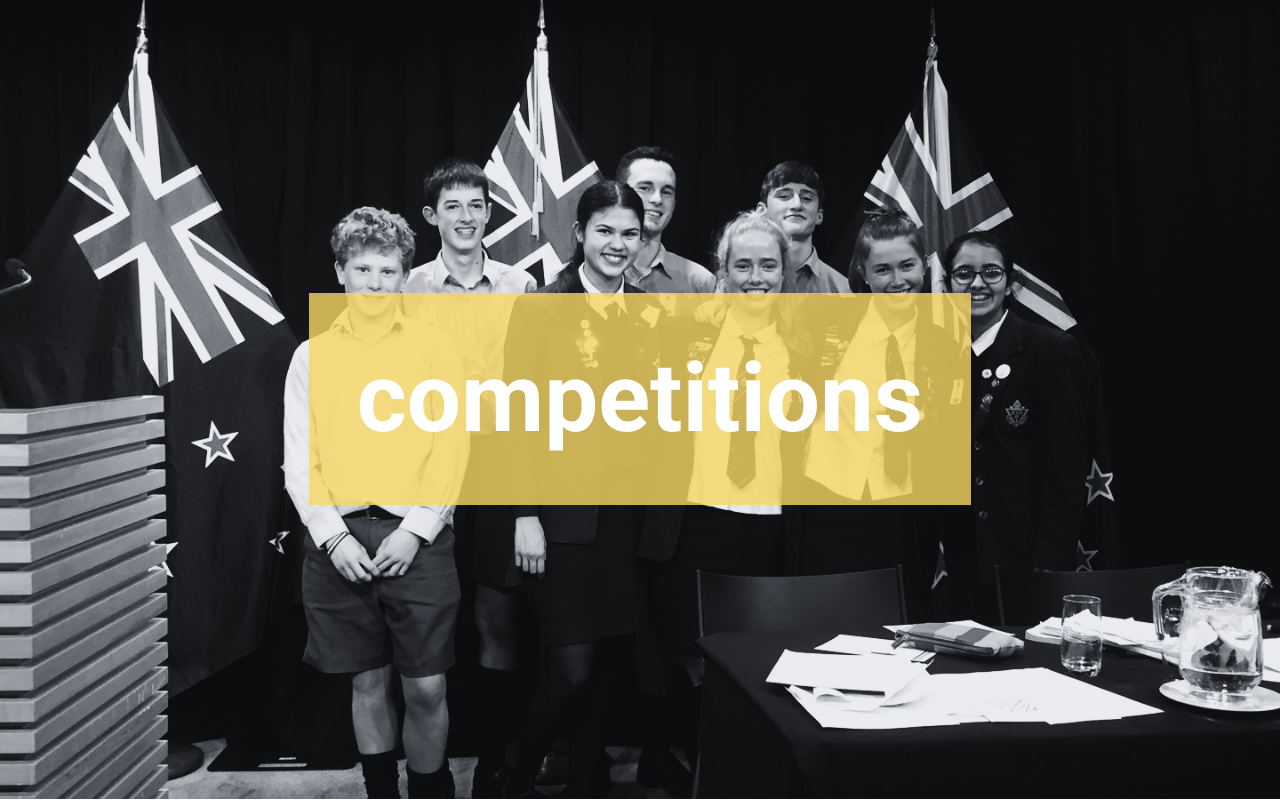
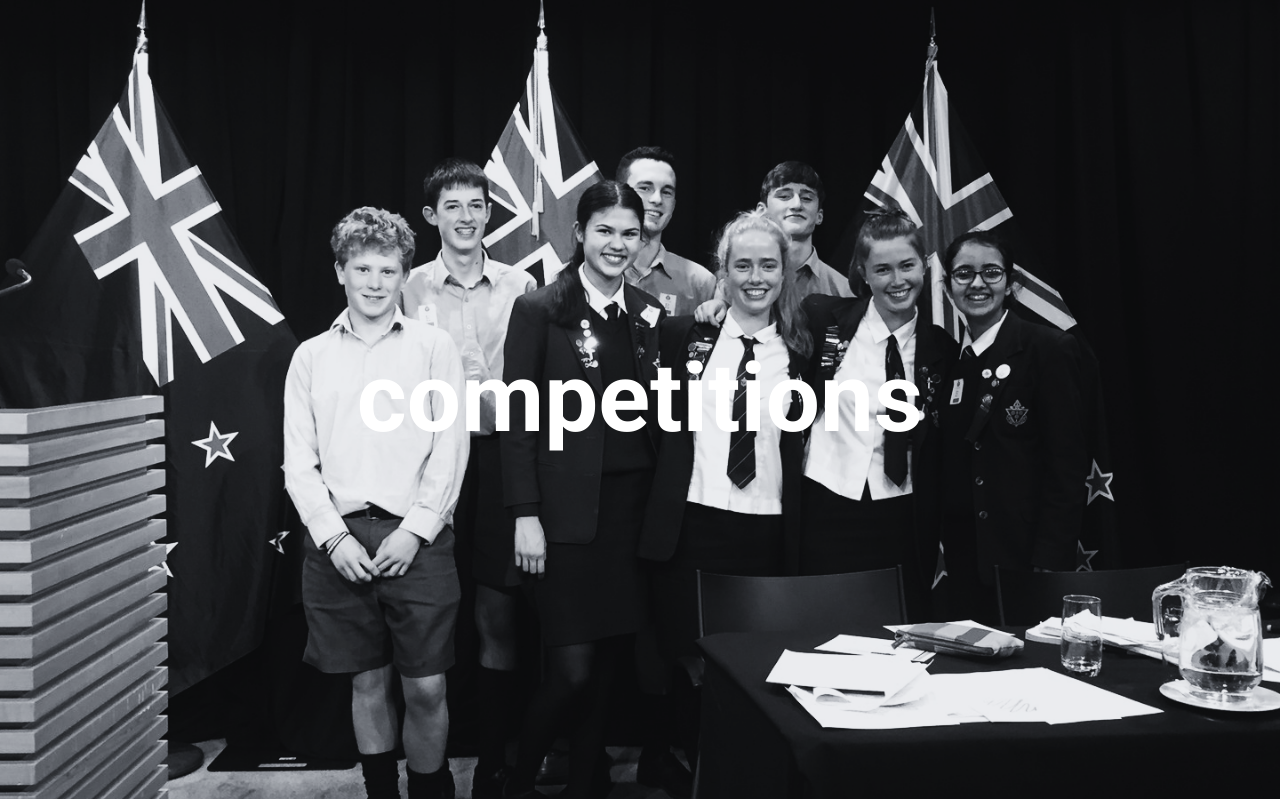
Before and after one commit to chloejxsim/wsu-site, a Flask app: page /competitions in a window 1280 px wide. Shown: the part 73-876 px from the top of the page. Run offline with Flask 2, Linux system fonts and the light colour scheme.

Commit message:
changed competition header

```diff
--- a/static/styles.css
+++ b/static/styles.css
@@ -153,12 +153,11 @@ p {
 
 .competition-header {
     font-size: 6em;
-    text-align: center;
+    text-align:center;
     font-weight:600;
-    margin: 0;
+    margin:auto;
     color: var(--brand-white);
     padding: 0.5em;
-    background-color:rgba(248,216,101,0.8);
 }
 
 .competition-title-1 {
```
